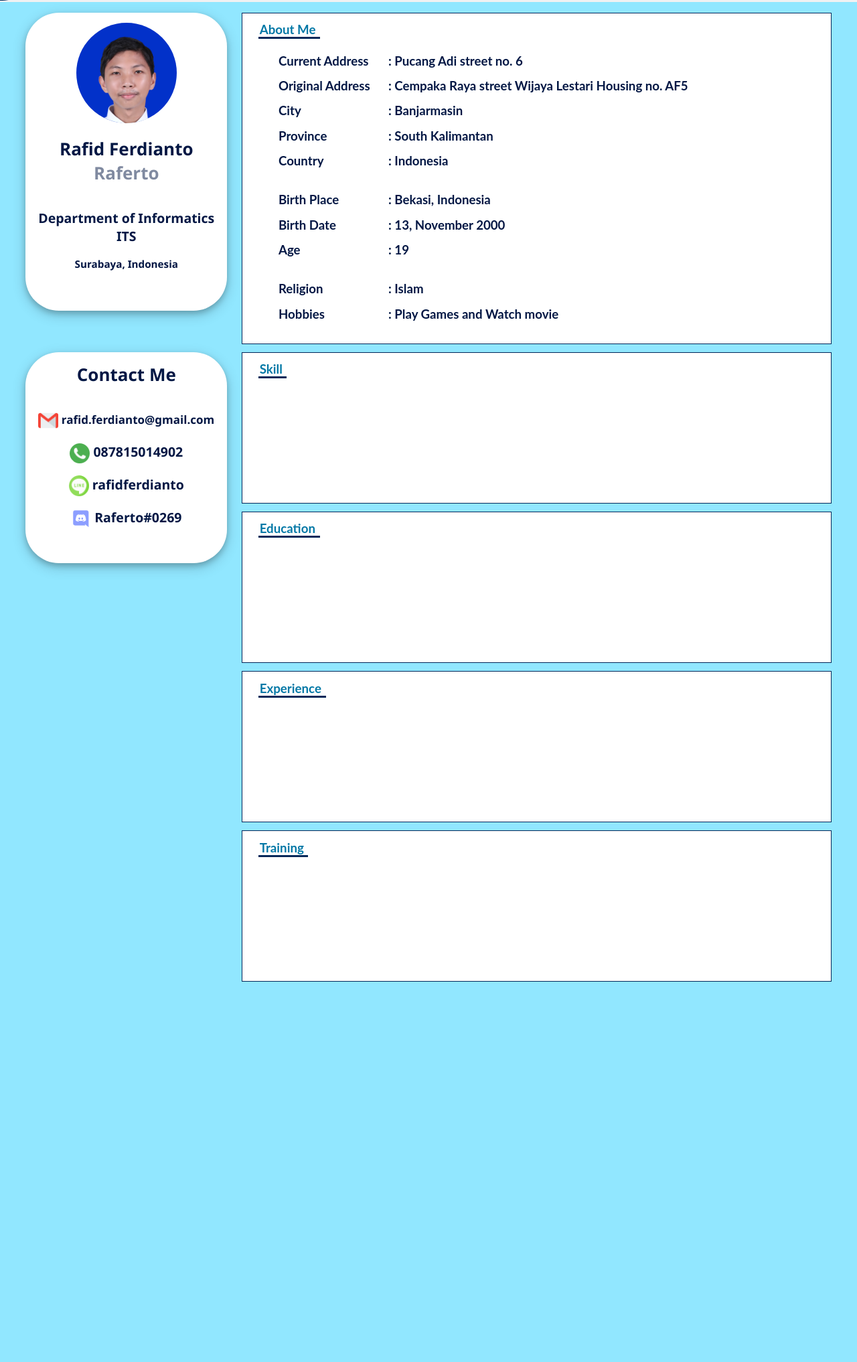
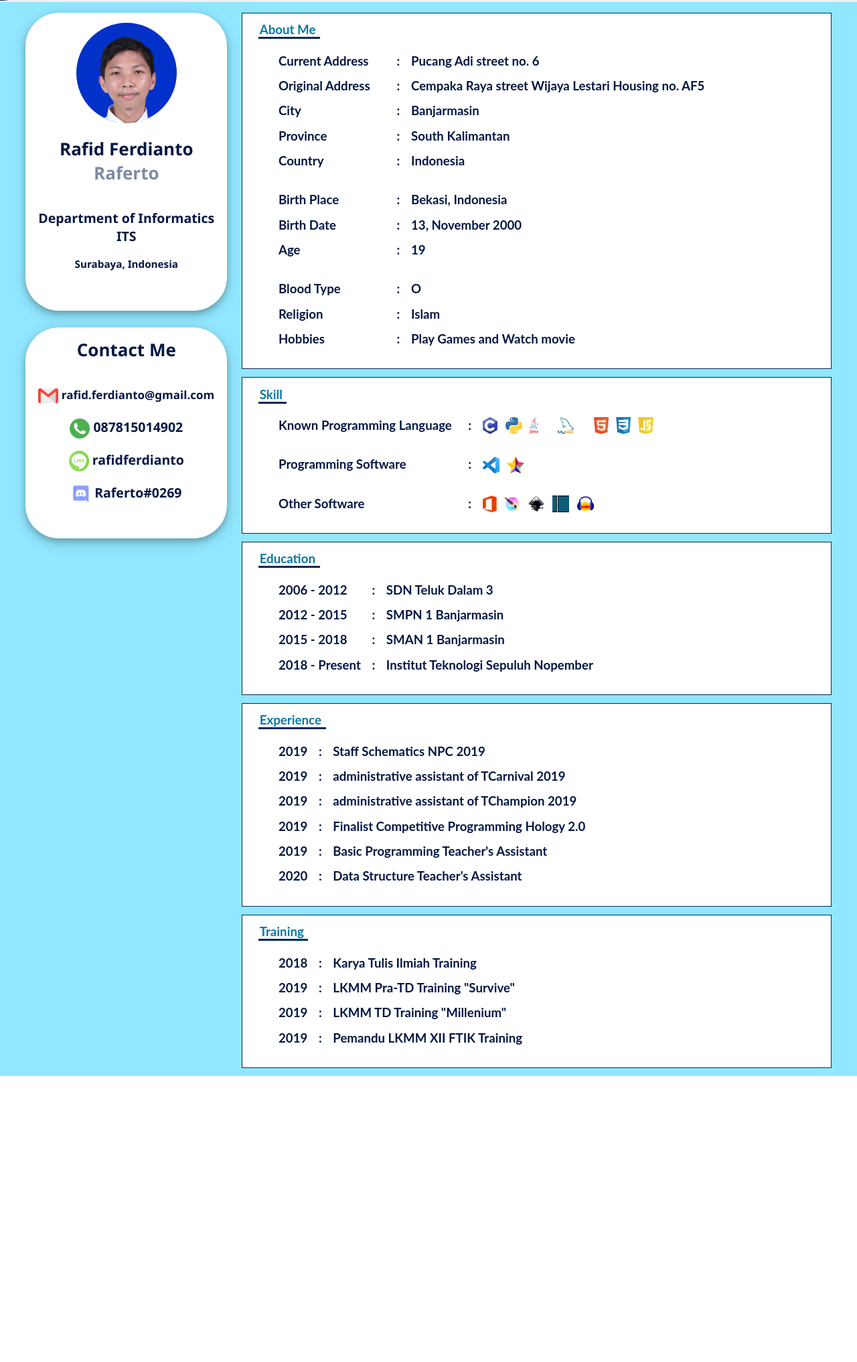
Before and after one commit to Raferto/Raferto.github.io, a PHP site: page /profile in a window 1280 px wide. Shown: the part 101-2135 px from the top of the page at 67% size. After the commit the page ends 1708 px from the top, so only its background shows below. Run offline with PHP 8.4, Linux system fonts and the light colour scheme.

Commit message:
Profile DONE

```diff
--- a/quiz1/CSS/style.css
+++ b/quiz1/CSS/style.css
@@ -129,7 +129,6 @@ body {
 
 .rightBox {
   float: right;
-  display: inline-block;
   background-color: white;
   border: 1px solid var(--bgcolor-2);
   width: 71%;
@@ -153,3 +152,23 @@ body {
   color: var(--txtcolor-1);
   padding-left: 20pt;
 }
+
+.rightBox h4 {
+  font-size: 14pt;
+  font-weight: bold;
+  color: var(--txtcolor-1);
+  padding-left: 20pt;
+  margin-top: 0pt;
+}
+
+.rightBox td .a{
+  margin: 0 auto;
+  height: 25px;
+  color: white;
+}
+
+.rightBox td .a img {
+  width: auto;
+  height: inherit;
+  margin-right: 5pt;
+}
--- a/quiz1/profile/index.html
+++ b/quiz1/profile/index.html
@@ -45,53 +45,54 @@
                 <table>
                     <tr>
                         <td style="width: 120pt;">Current Address</td>
-                        <td>: Pucang Adi street no. 6</td>
+                        <td style="width: 30px; text-align: center;">:</td>
+                        <td>Pucang Adi street no. 6</td>
+                    </tr><tr>
+                        <td>Original Address</td>
+                        <td style="width: 30px; text-align: center;">:</td>
+                        <td>Cempaka Raya street Wijaya Lestari Housing no. AF5</td>
+                    </tr><tr>
+                        <td>City</td>
+                        <td style="width: 30px; text-align: center;">:</td>
+                        <td>Banjarmasin</td>
+                    </tr><tr>
+                        <td>Province</td>
+                        <td style="width: 30px; text-align: center;">:</td>
+                        <td>South Kalimantan</td>
+                    </tr><tr>
+                        <td>Country</td>
+                        <td style="width: 30px; text-align: center;">:</td>
+                        <td>Indonesia</td>
                     </tr>
-                    <tr>
-                        <td>Original Address</td>
-                        <td>: Cempaka Raya street Wijaya Lestari Housing no. AF5</td>
-                    </tr>
-                    <tr>
-                        <td>City</td>
-                        <td>: Banjarmasin</td>
-                    </tr>
-                    <tr>
-                        <td>Province</td>
-                        <td>: South Kalimantan</td>
-                    </tr>
-                    <tr>
-                        <td>Country</td>
-                        <td>: Indonesia</td>
-                    </tr>
-                </table><br>
-                <table>
+                </table><br><table>
                     <tr>
                         <td style="width: 120pt;">Birth Place</td>
-                        <td>: Bekasi, Indonesia</td>
+                        <td style="width: 30px; text-align: center;">:</td>
+                        <td>Bekasi, Indonesia</td>
+                    </tr><tr>
+                        <td>Birth Date</td>
+                        <td style="width: 30px; text-align: center;">:</td>
+                        <td>13, November 2000</td>
+                    </tr><tr>
+                        <td>Age</td>
+                        <td style="width: 30px; text-align: center;">:</td>
+                        <td>19</td>
                     </tr>
+                </table><br><table>
                     <tr>
-                        <td>Birth Date</td>
-                        <td>: 13, November 2000</td>
-                    </tr>
-                    <tr>
-                        <td>Age</td>
-                        <td>: 19</td>
-                    </tr>
-                </table><br>
-                <table>
-                    <tr>
+                        <td style="width: 120pt;">Blood Type</td>
+                        <td style="width: 30px; text-align: center;">:</td>
+                        <td>O</td>
+                    </tr><tr>
                         <td style="width: 120pt;">Religion</td>
-                        <td>: Islam</td>
-                    </tr>
-                    <tr>
+                        <td style="width: 30px; text-align: center;">:</td>
+                        <td>Islam</td>
+                    </tr><tr>
                         <td>Hobbies</td>
-                        <td>: Play Games and Watch movie</td>
+                        <td style="width: 30px; text-align: center;">:</td>
+                        <td>Play Games and Watch movie</td>
                     </tr>
                 </table>
-            </div>
-
-            <div id="Skill" class="rightBox" style="height: 200px;">
-                <h3>Skill</h3>
             </div>
 
             <div class="leftBox" style="height: 300px;">
@@ -102,25 +103,125 @@
                 <h2> <img src="../CSS/img/dc.png"> Raferto#0269 </h2>
             </div>
 
-            <div id="Education" class="rightBox" style="height: 200px;">
-                <h3>Education</h3>
+            <div id="Skill" class="rightBox">
+                <h3>Skill</h3>
+                <table>
+                    <td style="width: 200pt;">Known Programming Language </td>
+                    <td style="width: 30px; text-align: center;">:</td>
+                    <td>
+                        <div class="a">
+                            <img src="../CSS/img/c.png">
+                            <img src="../CSS/img/python.png">
+                            <img src="../CSS/img/java.png"> ,,,
+                            <img src="../CSS/img/mysql.png"> ,,,
+                            <img src="../CSS/img/html.png">
+                            <img src="../CSS/img/css.png">
+                            <img src="../CSS/img/js.png">
+                        </div>
+                    </td>
+                </table><br>
+                <table>
+                    <td style="width: 200pt;">Programming Software </td>
+                    <td style="width: 30px; text-align: center;">:</td>
+                    <td>
+                        <div class="a">
+                            <img src="../CSS/img/vscode.png">
+                            <img src="../CSS/img/staruml.png">
+                        </div>
+                    </td>
+                </table>
+                <table><br>
+                    <td style="width: 200pt;">Other Software</td>
+                    <td style="width: 30px; text-align: center;">:</td>
+                    <td>
+                        <div class="a">
+                            <img src="../CSS/img/Office.png">
+                            <img src="../CSS/img/krita.png">
+                            <img src="../CSS/img/inkscape.png">
+                            <img src="../CSS/img/shotcut.png">
+                            <img src="../CSS/img/audacity.png">
+                        </div>
+                    </td>
+                </table>
             </div>
 
-            <div id="Experience" class="rightBox" style="height: 200px;">
-                <h3>Experience</h3>
+            <div id="Education" class="rightBox">
+                <h3>Education</h3>
+                <table>
+                    <tr>
+                        <td>2006 - 2012 </td>
+                        <td style="width: 30px; text-align: center;">:</td>
+                        <td>SDN Teluk Dalam 3</td>
+                    </tr><tr>
+                        <td>2012 - 2015 </td>
+                        <td style="width: 30px; text-align: center;">:</td>
+                        <td>SMPN 1 Banjarmasin </td>
+                    </tr><tr>
+                        <td>2015 - 2018 </td>
+                        <td style="width: 30px; text-align: center;">:</td>
+                        <td>SMAN 1 Banjarmasin</td>
+                    </tr><tr>
+                        <td>2018 - Present </td>
+                        <td style="width: 30px; text-align: center;">:</td>
+                        <td>Institut Teknologi Sepuluh Nopember</td>
+                    </tr>
+                </table>
             </div>
 
-            <div id="Training" class="rightBox" style="height: 200px;">
+            <div id="Experience" class="rightBox">
+                <h3>Experience</h3>
+                <table>
+                    <tr>
+                        <td>2019 </td>
+                        <td style="width: 30px; text-align: center;">:</td>
+                        <td>Staff Schematics NPC 2019</td>
+                    </tr><tr>
+                        <td>2019 </td>
+                        <td style="width: 30px; text-align: center;">:</td>
+                        <td>administrative assistant of TCarnival 2019</td>
+                    </tr><tr>
+                        <td>2019 </td>
+                        <td style="width: 30px; text-align: center;">:</td>
+                        <td>administrative assistant of TChampion 2019</td>
+                    </tr><tr>
+                        <td>2019 </td>
+                        <td style="width: 30px; text-align: center;">:</td>
+                        <td>Finalist Competitive Programming Hology 2.0</td>
+                    </tr><tr>
+                        <td>2019 </td>
+                        <td style="width: 30px; text-align: center;">:</td>
+                        <td>Basic Programming Teacher's Assistant</td>
+                    </tr><tr>
+                        <td>2020 </td>
+                        <td style="width: 30px; text-align: center;">:</td>
+                        <td>Data Structure Teacher's Assistant</td>
+                    </tr>
+                </table>
+            </div>
+
+            <div id="Training" class="rightBox">
                 <h3>Training</h3>
+                <table>
+                    <tr>
+                        <td>2018 </td>
+                        <td style="width: 30px; text-align: center;">:</td>
+                        <td>Karya Tulis Ilmiah Training</td>
+                    </tr><tr>
+                        <td>2019 </td>
+                        <td style="width: 30px; text-align: center;">:</td>
+                        <td>LKMM Pra-TD Training "Survive"</td>
+                    </tr><tr>
+                        <td>2019 </td>
+                        <td style="width: 30px; text-align: center;">:</td>
+                        <td>LKMM TD Training "Millenium"</td>
+                    </tr><tr>
+                        <td>2019 </td>
+                        <td style="width: 30px; text-align: center;">:</td>
+                        <td>Pemandu LKMM XII FTIK Training</td>
+                    </tr>
+                </table>
             </div>
         </div>
-
-
-
-
-
-
-        <div style="padding:15px 15px 2000px;font-size:30px"></div>
     </body>
 
 </html>
```
Also changed, not shown: quiz1/CSS/img/Office.png (added), quiz1/CSS/img/audacity.png (added), quiz1/CSS/img/c.png (added), quiz1/CSS/img/css.png (added), quiz1/CSS/img/html.png (added), quiz1/CSS/img/inkscape.png (added), quiz1/CSS/img/java.png (added), quiz1/CSS/img/js.png (added), quiz1/CSS/img/krita.png (added), quiz1/CSS/img/mysql.png (added), quiz1/CSS/img/python.png (added), quiz1/CSS/img/shotcut.png (added), quiz1/CSS/img/staruml.png (added), quiz1/CSS/img/vscode.png (added), 1 other file.
